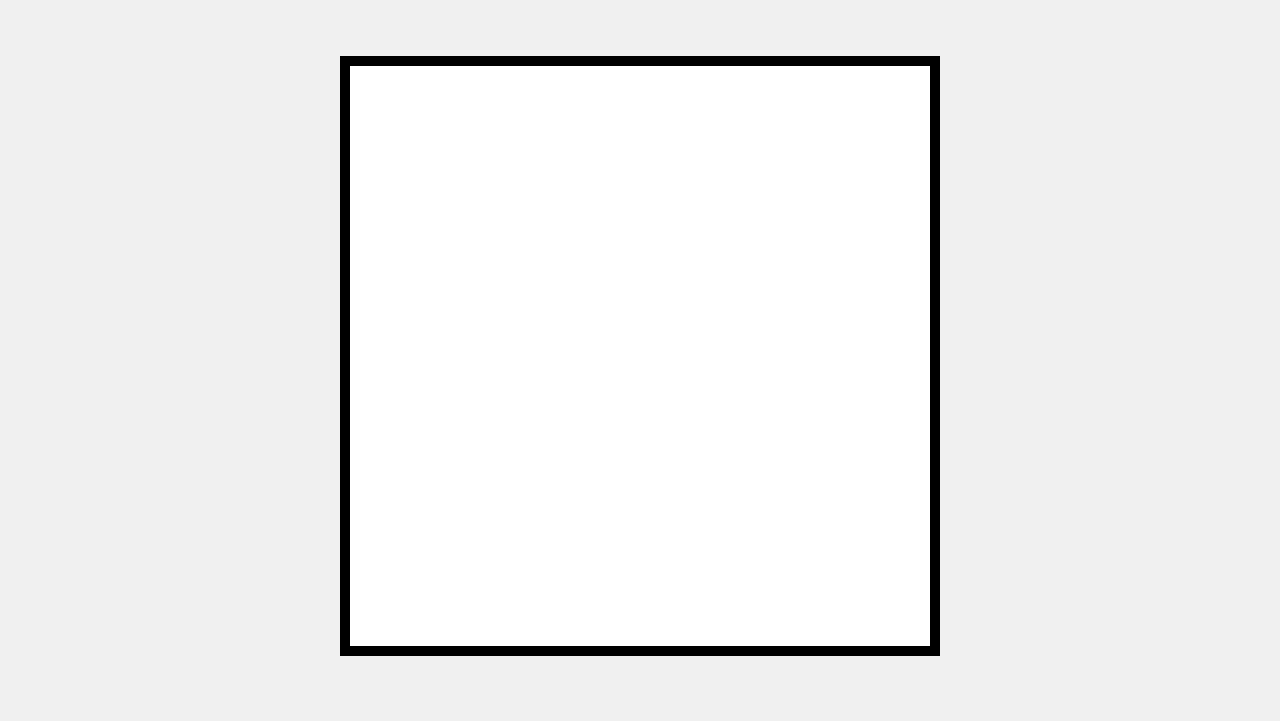
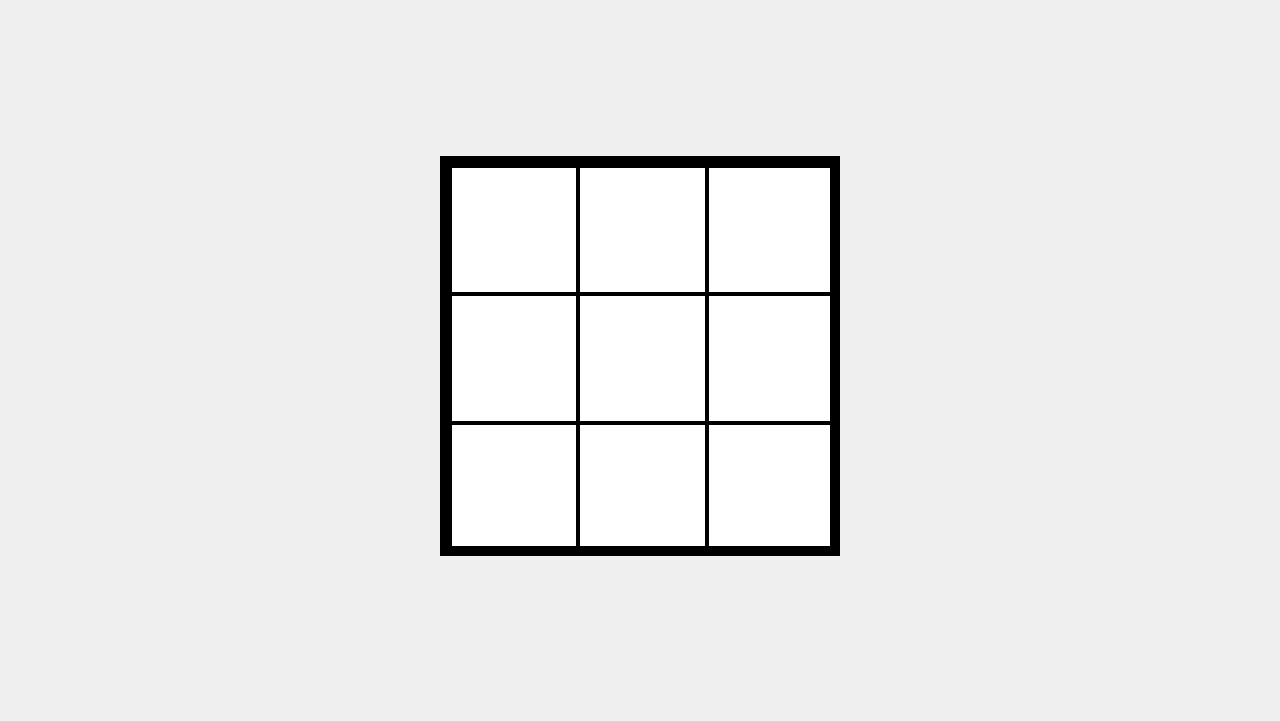
Before and after one commit to DariuszK92/tic-tac-toe, a website: page index.html in a window 1280 px wide. Shown: the part 79-800 px from the top of the page. Drawn offline with nearby package versions, Linux system fonts and the light colour scheme.

Commit message:
Tic-tac-toe basic functionality - marking fields, players factory added

```diff
--- a/index.html
+++ b/index.html
@@ -12,5 +12,6 @@
     <main>
         <div class="gameboard"></div>
     </main>
+    <script src="script.js"></script>
 </body>
 </html>
--- a/script.js
+++ b/script.js
@@ -0,0 +1,46 @@
+const container = document.querySelector('.gameboard');
+
+const playerFactory = (name, mark) => {
+    return { name, mark };
+};
+
+const player1 = playerFactory('player 1', 'X');
+const player2 = playerFactory('player 2', 'O');
+
+const gameBoard = (() => {
+    const board = ['', '', '', '', '', '', '', '', ''];
+    const createBoard = () => {
+        for (let i = 0; i < board.length; i++) {
+            const boardField = document.createElement('div');
+            boardField.innerText = board[i];
+            boardField.setAttribute('id', i);
+            container.appendChild(boardField);
+        }
+    };
+    createBoard();
+    let activePlayer = player1;
+    container.addEventListener('click', function (e) {
+        if (e.target.innerText === '') {
+            console.log(e.path['0'].id);
+            while (container.firstChild) {
+                container.removeChild(container.firstChild);
+            }
+            board[e.path['0'].id] = activePlayer.mark;
+            createBoard();
+            if (activePlayer === player1) {
+                activePlayer = player2;
+            } else {
+                activePlayer = player1;
+            }
+        }
+    });
+
+    return { board };
+})();
+
+const displayController = () => {
+    const endGame = (board) => {
+        console.log(board);
+    };
+    return { endGame };
+};
--- a/style.css
+++ b/style.css
@@ -1,8 +1,10 @@
+@import url(https://fonts.googleapis.com/css?family=Open+Sans);
 *{
     box-sizing: border-box;
     margin: 0;
+  font-family: 'Open Sans';
+}
 
-}
 
 body{
     display: grid;
@@ -29,8 +31,24 @@ main{
 }
 
 .gameboard{
-    width: 600px;
-    height: 600px;
+    width: 400px;
+    height: 400px;
     border: 10px solid black;
     background-color: white;
+  display:grid;
+  grid-template-columns: repeat(3,calc(385px/3));
+  grid-template-rows: repeat(3,calc(385px/3));
+  flex-wrap:wrap;
+
 }
+
+.gameboard > div{
+
+  border: 2px solid black;
+  display:flex;
+
+  justify-content:center;
+  align-items:center;
+  font-size:140px;
+
+}
```
